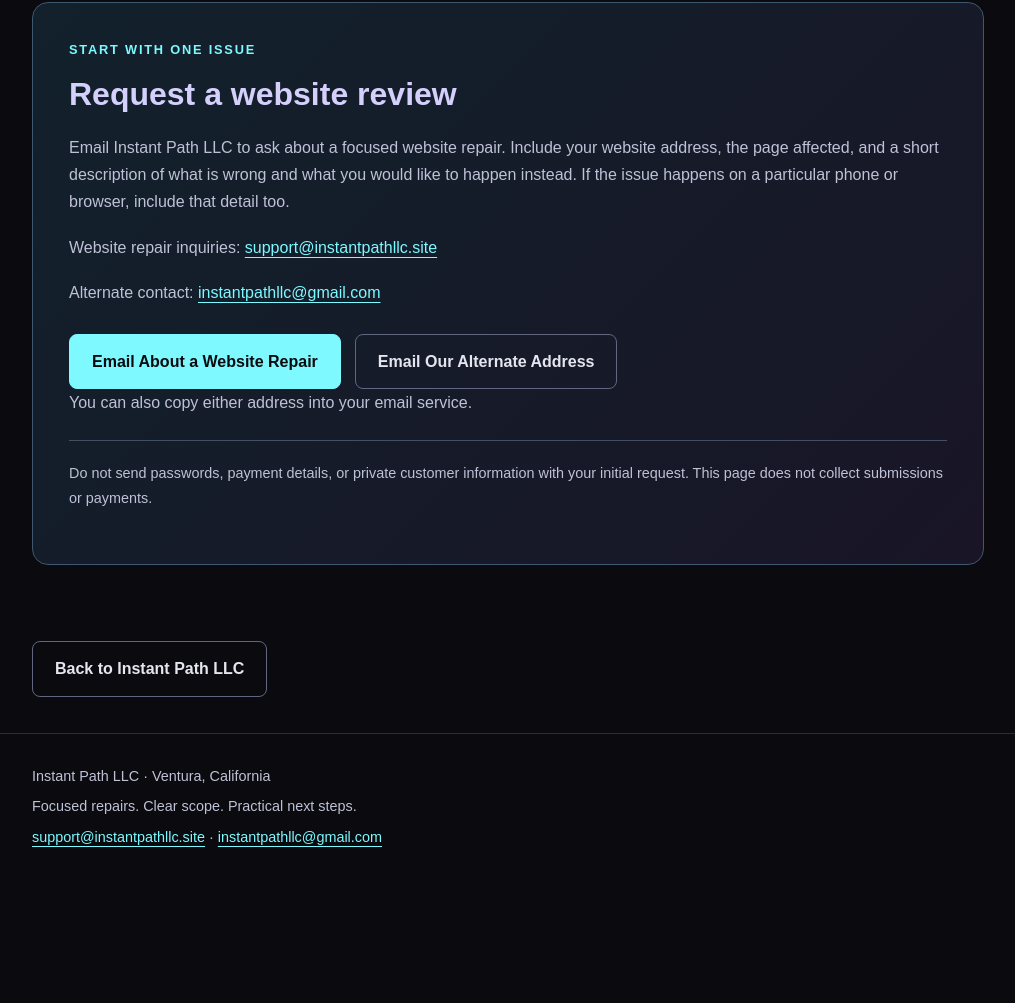
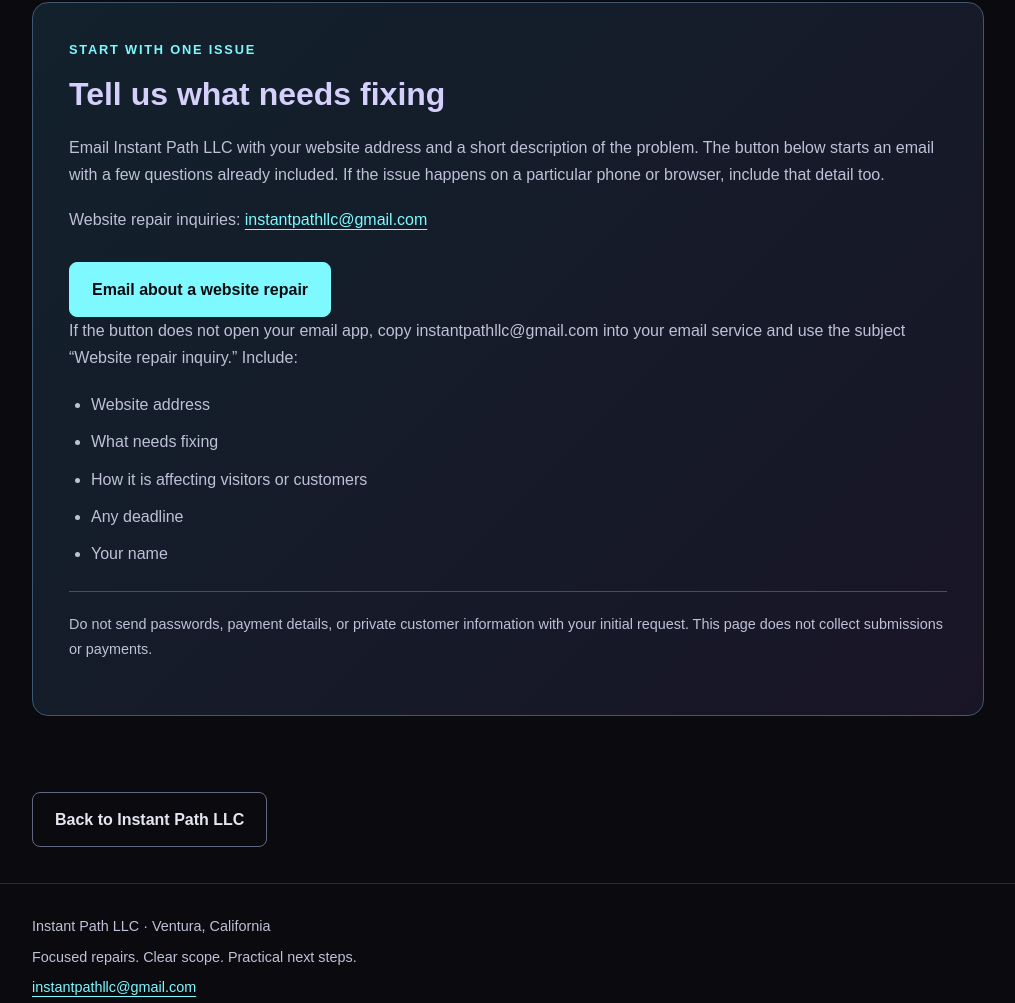
Before and after one commit to instantpathllc/halo-landing, a plain HTML site: page website-repair.html in a window 1280 px wide. Shown: the part 1493-2496 px from the top of the page, without its empty margins (132-1147 px from the left). Before the commit the page ends 2378 px from the top, so only its background shows below. Drawn offline with Linux system fonts and the light colour scheme.

Commit message:
Update website repair offer and use Gmail contact

```diff
--- a/website-repair.html
+++ b/website-repair.html
@@ -13,15 +13,16 @@
 <body>
 <header class="site-header"><div class="container header-inner"><a class="brand" href="index.html">Instant Path LLC</a><nav aria-label="Main navigation"><a href="index.html">Back to Home</a><a href="#request">Request a Review</a></nav></div></header>
 <main id="top" class="container">
-<section class="hero" aria-labelledby="repair-heading"><p class="eyebrow">Small Website Repairs</p><h1 id="repair-heading">Fix the issue.<br>Keep the website.</h1><p class="lead">Have a specific website problem? Instant Path LLC offers focused repairs without starting with a full redesign.</p><div class="actions"><a class="button" href="#request">How to Request a Repair</a></div></section>
+<section class="hero" aria-labelledby="repair-heading"><p class="eyebrow">Small Website Repairs</p><h1 id="repair-heading">Fix the issue.<br>Keep the website.</h1><p class="lead">Have a specific website problem? Instant Path LLC offers focused repairs without starting with a full redesign.</p><div class="actions"><a class="button" href="mailto:instantpathllc@gmail.com?subject=Website%20repair%20inquiry&amp;body=Website%20address%3A%0D%0AWhat%20needs%20fixing%3A%0D%0AHow%20is%20it%20affecting%20visitors%20or%20customers%3F%0D%0AAny%20deadline%3A%0D%0AYour%20name%3A%0D%0A">Email about a website repair</a></div></section>
 <section class="section" aria-labelledby="scope-heading"><h2 id="scope-heading">What we can review</h2><div class="cards"><article class="card"><h3>Links and navigation</h3><p>Broken links, incorrect destinations, and small navigation issues.</p></article><article class="card"><h3>Content updates</h3><p>Changes to existing text, business details, images, or button labels.</p></article><article class="card"><h3>Mobile layout</h3><p>Specific spacing, overflow, or layout problems that make a page difficult to use on a phone.</p></article></div><p class="disclosure">These are examples, not a guarantee that every website or issue is supported. We review the site and requested change before accepting work.</p></section>
 <section class="section" aria-labelledby="process-heading"><div class="approach"><h2 id="process-heading">A clear scope before work begins</h2><ol class="demo-points"><li>Share the website address and describe one specific problem.</li><li>We assess whether the issue fits a focused repair.</li><li>We agree on the work, price, completion date, and any access needed before work begins.</li><li>After the repair, you receive a summary of the changes and how to review them.</li></ol><p>Full redesigns, new applications, and larger feature development are outside this focused service. Additional work requires a separate agreement.</p></div></section>
-<section id="request" class="section" aria-labelledby="request-heading"><div class="demo-panel"><p class="eyebrow">Start with One Issue</p><h2 id="request-heading">Request a website review</h2><p>Email Instant Path LLC to ask about a focused website repair. Include your website address, the page affected, and a short description of what is wrong and what you would like to happen instead. If the issue happens on a particular phone or browser, include that detail too.</p>
-<p>Website repair inquiries: <a href="mailto:support@instantpathllc.site?subject=Website%20repair%20inquiry">support@instantpathllc.site</a></p>
-<p>Alternate contact: <a href="mailto:instantpathllc@gmail.com?subject=Website%20repair%20inquiry">instantpathllc@gmail.com</a></p>
-<div class="actions"><a class="button" href="mailto:support@instantpathllc.site?subject=Website%20repair%20inquiry">Email About a Website Repair</a><a class="button secondary" href="mailto:instantpathllc@gmail.com?subject=Website%20repair%20inquiry">Email Our Alternate Address</a></div>
-<p>You can also copy either address into your email service.</p>
+<section id="request" class="section" aria-labelledby="request-heading"><div class="demo-panel"><p class="eyebrow">Start with One Issue</p><h2 id="request-heading">Tell us what needs fixing</h2>
+<p>Email Instant Path LLC with your website address and a short description of the problem. The button below starts an email with a few questions already included. If the issue happens on a particular phone or browser, include that detail too.</p>
+<p>Website repair inquiries: <a href="mailto:instantpathllc@gmail.com?subject=Website%20repair%20inquiry&amp;body=Website%20address%3A%0D%0AWhat%20needs%20fixing%3A%0D%0AHow%20is%20it%20affecting%20visitors%20or%20customers%3F%0D%0AAny%20deadline%3A%0D%0AYour%20name%3A%0D%0A">instantpathllc@gmail.com</a></p>
+<div class="actions"><a class="button" href="mailto:instantpathllc@gmail.com?subject=Website%20repair%20inquiry&amp;body=Website%20address%3A%0D%0AWhat%20needs%20fixing%3A%0D%0AHow%20is%20it%20affecting%20visitors%20or%20customers%3F%0D%0AAny%20deadline%3A%0D%0AYour%20name%3A%0D%0A">Email about a website repair</a></div>
+<p>If the button does not open your email app, copy instantpathllc@gmail.com into your email service and use the subject “Website repair inquiry.” Include:</p>
+<ul class="demo-points"><li>Website address</li><li>What needs fixing</li><li>How it is affecting visitors or customers</li><li>Any deadline</li><li>Your name</li></ul>
 <p class="disclosure">Do not send passwords, payment details, or private customer information with your initial request. This page does not collect submissions or payments.</p></div></section>
 <div class="actions"><a class="button secondary" href="index.html">Back to Instant Path LLC</a></div>
-</main><footer><div class="container"><p>Instant Path LLC · Ventura, California</p><p>Focused repairs. Clear scope. Practical next steps.</p><p><a href="mailto:support@instantpathllc.site">support@instantpathllc.site</a> · <a href="mailto:instantpathllc@gmail.com">instantpathllc@gmail.com</a></p></div></footer>
+</main><footer><div class="container"><p>Instant Path LLC · Ventura, California</p><p>Focused repairs. Clear scope. Practical next steps.</p><p><a href="mailto:instantpathllc@gmail.com">instantpathllc@gmail.com</a></p></div></footer>
 </body></html>
```
Also changed, not shown: index.html (+3 -5 lines).
